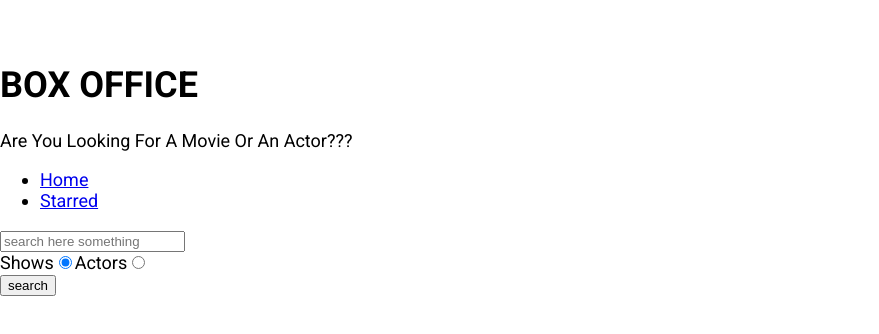
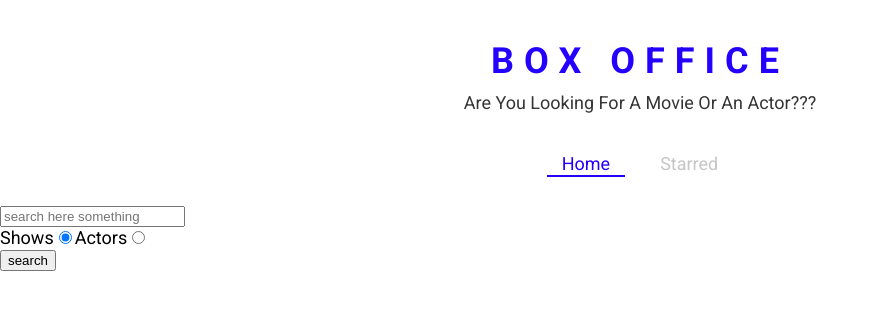
Before and after one commit to Shubham-C0DE/BoX-office, a React (Create React App) app: page / in a window 1280 px wide. Shown: the top 334 px of the page, without its empty margins (0-879 px from the left). Built offline with nearby package versions, Linux system fonts and the light colour scheme.

Commit message:
define theme for styled components and created a few style

```diff
--- a/src/App.js
+++ b/src/App.js
@@ -1,12 +1,23 @@
 import React from 'react';
 import { Switch, Route } from 'react-router-dom';
+import  {ThemeProvider}  from 'styled-components';
 import Starred from './pages/Starred';
 import Home from './pages/Home'
 import Show from './pages/Show';
 
+const theme = {
+  mainColors: {
+    blue: '#2400ff',
+    gray: '#c6c6c6',
+    dark: '#353535',
+  },
+};
+
+
 function App() {
   return (
 
+    <ThemeProvider theme={theme}>
 
       <Switch>
         <Route exact path="/">
@@ -29,7 +40,7 @@ function App() {
           </div>
         </Route>
       </Switch>
-
+      </ThemeProvider>
   );
 }
 
--- a/src/components/Navs.js
+++ b/src/components/Navs.js
@@ -1,5 +1,8 @@
 import React from 'react';
-import { Link } from 'react-router-dom';
+import { useLocation } from 'react-router-dom';
+import { NavList, LinkStyled } from './Navs.styled';
+
+
 
 const LINKS = [
   { to: '/', text: 'Home' },
@@ -7,15 +10,19 @@ const LINKS = [
 ];
 
 const Navs = () => {
+const location = useLocation();
+console.log('location', location);
+
+
   return (
     <div>
-      <ul>
+      <NavList>
         {LINKS.map(item => (
           <li key = {item.to}>
-            <Link to={item.to}>{item.text}</Link>
+            <LinkStyled to={item.to} className={item.to === location.pathname ? 'active' : ''} >{item.text}</LinkStyled>
           </li>
         ))}
-      </ul>
+      </NavList>
     </div>
   );
 };
--- /dev/null
+++ b/src/components/Navs.styled.js
@@ -0,0 +1,42 @@
+import styled from "styled-components";
+import { Link } from "react-router-dom";
+
+
+export const NavList = styled.ul`
+display: flex;
+justify-content: center;
+list-style: none;
+margin: 0 0 30px;
+padding: 0;
+`;
+
+export const LinkStyled = styled(Link)`
+margin: 0 10px;
+padding: 3px 15px;
+position: relative;
+text-decoration: none;
+color: ${({ theme }) => theme.mainColors.gray};
+&.active {
+  color: ${({ theme }) => theme.mainColors.blue};
+  &:after {
+    content: '';
+    position: absolute;
+    display: block;
+    height: 2px;
+    left: 0%;
+    bottom: 0;
+    background-color: ${({ theme }) => theme.mainColors.blue};
+    animation: slide-in 0.3s ease-in forwards;
+    @keyframes slide-in {
+      from {
+        left: 50%;
+        width: 0;
+      }
+      to {
+        left: 0%;
+        width: 100%;
+      }
+    }
+  }
+}
+`;
--- a/src/components/Title.js
+++ b/src/components/Title.js
@@ -1,11 +1,12 @@
 import React from 'react'
+import { TitleWrapper } from './Title.styled'
 
 const Title = ({title, subtitle}) => {
   return (
-    <div>
+    <TitleWrapper>
 <h1>{title}</h1>
 <p>{subtitle}</p>
-    </div>
+    </TitleWrapper>
   )
 }
 
--- /dev/null
+++ b/src/components/Title.styled.js
@@ -0,0 +1,18 @@
+import styled from "styled-components";
+
+export const TitleWrapper = styled.div`
+  text-align: center;
+  margin: 0 0 40px;
+
+  h1 {
+    color: ${({ theme }) => theme.mainColors.blue};
+    letter-spacing: 10px;
+    text-transform: uppercase;
+    margin: 0 0 10px;
+  }
+
+  p {
+    color: ${({ theme }) => theme.mainColors.dark};
+    margin: 0;
+  }
+`;
```
